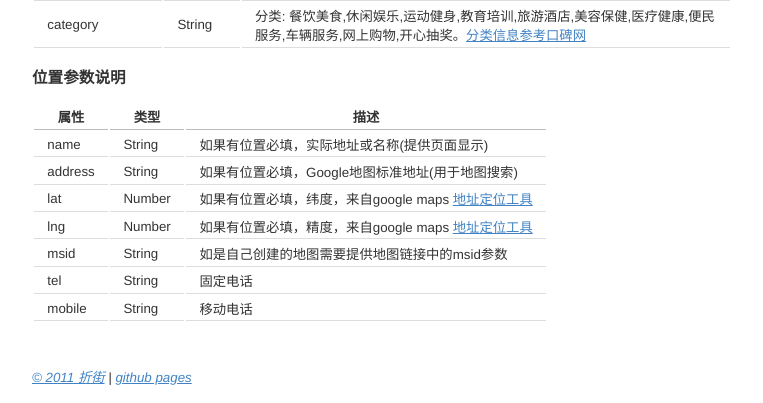
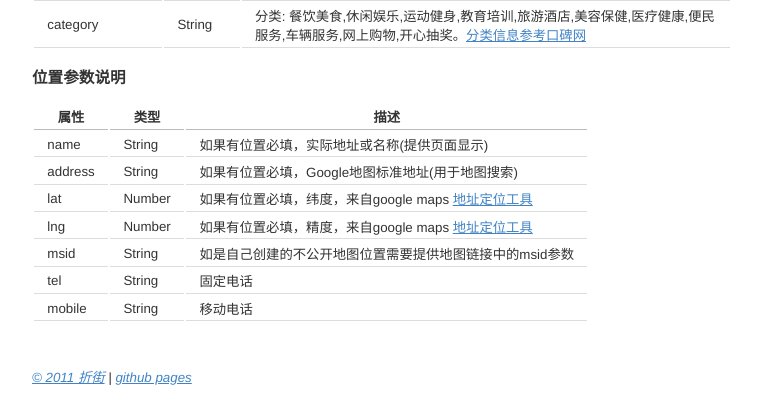
Before and after one commit to yzpower/zhejie.github.com, a Jekyll site: the page built from index.md, in a window 1280 px wide. Shown: the part 1888-2291 px from the top of the page, without its empty margins (258-1021 px from the left). Built offline with Jekyll 4.4.1, drawn with Linux system fonts in a browser that asks for light colours.

Commit message:
Private map desc

```diff
--- a/index.md
+++ b/index.md
@@ -95,7 +95,7 @@ name			|String		|如果有位置必填，实际地址或名称(提供页面显
 address			|String		|如果有位置必填，Google地图标准地址(用于地图搜索)
 lat			|Number		|如果有位置必填，纬度，来自google maps [地址定位工具](/map/)
 lng			|Number		|如果有位置必填，精度，来自google maps [地址定位工具](/map/)
-msid			|String		|如是自己创建的地图需要提供地图链接中的msid参数
+msid			|String		|如是自己创建的不公开地图位置需要提供地图链接中的msid参数
 tel			|String		|固定电话
 mobile			|String		|移动电话
 
```
